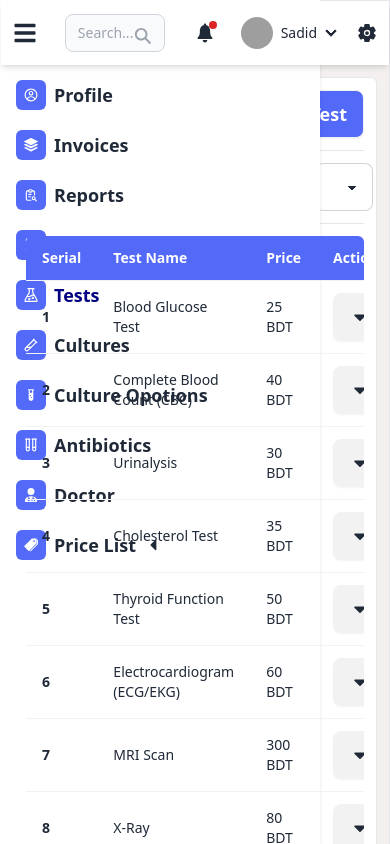
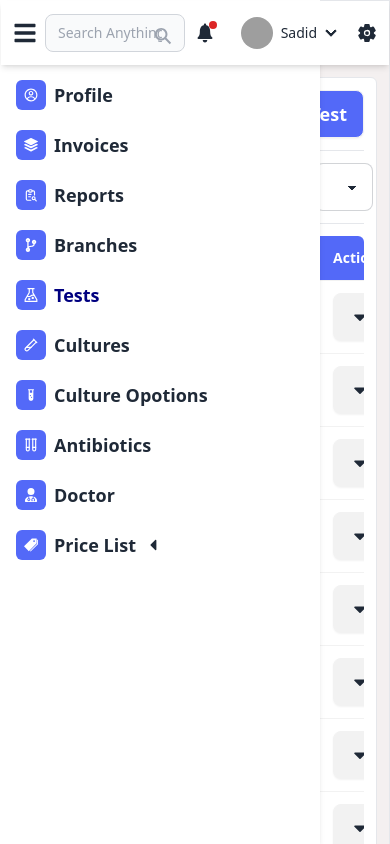
Before and after one commit to sadid56/-recruiter_internship_task, a React (Vite) app: page /dashboard/tests in a window 390 px wide. Shown: the top 844 px of the page. Built offline with nearby package versions, Linux system fonts and the light colour scheme; grey boxes are pictures that could not be loaded.

Commit message:
added a login page

```diff
--- a/package.json
+++ b/package.json
@@ -15,6 +15,7 @@
     "match-sorter": "^6.3.4",
     "react": "^18.2.0",
     "react-dom": "^18.2.0",
+    "react-hot-toast": "^2.4.1",
     "react-icons": "^5.1.0",
     "react-router-dom": "^6.23.0",
     "sort-by": "^1.2.0"
--- a/src/main.jsx
+++ b/src/main.jsx
@@ -3,9 +3,11 @@ import ReactDOM from 'react-dom/client'
 import './index.css'
 import { RouterProvider } from 'react-router-dom'
 import Router from './Routers/Router.jsx'
+import { Toaster } from 'react-hot-toast'
 
 ReactDOM.createRoot(document.getElementById('root')).render(
   <React.StrictMode>
+    <Toaster/>
    <RouterProvider router={Router}>
    </RouterProvider>
   </React.StrictMode>,
--- a/src/pages/Dashboard/DashboardLayout/DashboardLayout.jsx
+++ b/src/pages/Dashboard/DashboardLayout/DashboardLayout.jsx
@@ -26,7 +26,7 @@ const DashboardLayout = () => {
       // style={{boxShadow:"0px 0px 20px "}}
         onMouseEnter={handleMouseEnter}
         onMouseLeave={handleMouseLeave}
-        className={`bg-white shadow-md h-screen overflow-y-auto block fixed md:sticky top-0 ${
+        className={`bg-white z-50 shadow-md h-screen overflow-y-auto block fixed md:sticky top-0 ${
           isToggle || isHover
             ? "w-80 "
             : " w-fit hidden md:block  left-0 transition-all duration-300"
--- a/src/pages/Dashboard/Profile/Profile.jsx
+++ b/src/pages/Dashboard/Profile/Profile.jsx
@@ -11,9 +11,9 @@ const Profile = () => {
     { label: "DOB", value: "11-25-2003" },
   ];
   return (
-    <div className="mt-5 flex flex-col md:flex-row items-center justify-evenly mx-3 shadow-md p-5 rounded-md gap-5">
+    <div className="mt-5 flex flex-col md:flex-row items-center justify-evenly mx-3 shadow-md p-5 rounded-md gap-5 bg-white">
         {/* user profile image */}
-      <div className="profile-card relative">
+      <div className="profile-card relative ">
         <img
           className="object-cover w-full h-full"
           src="https://daisyui.com/images/stock/photo-1534528741775-53994a69daeb.jpg"
--- a/src/shared/Navber/Navber.jsx
+++ b/src/shared/Navber/Navber.jsx
@@ -1,12 +1,14 @@
 /* eslint-disable react/no-unknown-property */
 import { IoIosNotifications } from "react-icons/io";
 import { IoSearchSharp, IoSettings } from "react-icons/io5";
+import { CiLogout } from "react-icons/ci";
 import { Link } from "react-router-dom";
+import { MdOutlineDevicesOther } from "react-icons/md";
 const Navber = () => {
   return (
     <div className="navbar p-0  flex items-center justify-between">
       {/* search form */}
-      <div className="w-[100px] md:w-[300px] mx-auto">
+      <div className="w-full mx-2 max-w-[300px] md:mx-auto">
         <form className="w-full">
           <label
             for="default-search"
@@ -22,14 +24,14 @@ const Navber = () => {
               type="search"
               id="default-search"
               className="block w-full p-2 md:p-3 ps-3 text-sm text-gray-900 border border-gray-300 rounded-lg bg-gray-50 focus:ring-blue-500 focus:border-blue-500 outline-none"
-              placeholder="Search..."
+              placeholder="Search Anything..."
               required
             />
           </div>
         </form>
       </div>
 
-    {/* navber right side content */}
+      {/* navber right side content */}
       <div className="flex items-center gap-0 md:gap-6 mr-0 md:mr-5">
         <Link className="text-2xl relative">
           <IoIosNotifications />
@@ -46,12 +48,14 @@ const Navber = () => {
                 </div>
                 <span>Sadid</span>
               </summary>
-              <ul className="p-5 bg-base-100 rounded-t-none shadow-lg">
+
+              {/* drodown item */}
+              <ul className="p-5 w-48 bg-base-100 rounded-t-none shadow-lg">
                 <li>
-                  <a>Logout</a>
+                  <Link to={"/"}  className="btn text-xl"><CiLogout className="text-red-600"/> Logout</Link>
                 </li>
                 <li>
-                  <a>Link</a>
+                  <a  className="btn text-xl"><MdOutlineDevicesOther /> Others</a>
                 </li>
               </ul>
             </details>
--- a/src/shared/Sideber/Sideber.jsx
+++ b/src/shared/Sideber/Sideber.jsx
@@ -1,40 +1,22 @@
 /* eslint-disable react/prop-types */
 // Sideber.js
-import { Link, NavLink } from "react-router-dom";
 import { CgProfile } from "react-icons/cg";
 import { TbReportSearch } from "react-icons/tb";
 import logo from "../../assets/logo/logo-dark.png";
 import favIcon from "../../assets/logo/favicon.ico";
-import { FaBars, FaCaretDown, FaCaretLeft, FaCodeBranch } from "react-icons/fa";
+import { FaBars, FaCodeBranch } from "react-icons/fa";
 import { BsStack } from "react-icons/bs";
 import { GrTest } from "react-icons/gr";
 import { LuTestTube2, LuTestTubes } from "react-icons/lu";
 import { RiTestTubeFill } from "react-icons/ri";
-import { FaRegCircleDot, FaUserDoctor } from "react-icons/fa6";
-import { IoPricetagsSharp } from "react-icons/io5";
+import { FaUserDoctor } from "react-icons/fa6";
 import { useState } from "react";
 import "./sideber.css";
-
-const SidebarItem = ({ icon, text, isToggle, isHover, path }) => {
-  // list style controler
-  return (
-    <li className="hover:bg-gray-200 p-2 rounded-md w-full">
-      <NavLink to={path} className="flex items-center gap-2">
-        {icon({
-          className: `text-[30px] p-2 bg-primary text-white rounded-md ${
-            isToggle ? "block" : ""
-          }`,
-        })}
-        <span className={`${isToggle || isHover ? "block" : "hidden"}`}>
-          {text}
-        </span>
-      </NavLink>
-    </li>
-  );
-};
+import SidebarNavItem from "./SideberNavItem";
+import SidebarDropdown from "./SideberDropDown";
 
 const Sideber = ({ isToggle, isHover, setIsToggle }) => {
-  const [isTrue, setTrue] = useState(false);
+  const [isTrue, setIsTrue] = useState(false);
   return (
     <div className="p-2 z-50 overflow-y-scroll">
       {/* company name and bars */}
@@ -54,63 +36,63 @@ const Sideber = ({ isToggle, isHover, setIsToggle }) => {
       <ul
         id="nav"
         className="mt-10 flex flex-col items-start gap-1 text-[18px] font-semibold">
-        <SidebarItem
+        <SidebarNavItem
           path={"/dashboard/profile"}
           icon={CgProfile}
           text="Profile"
           isToggle={isToggle}
           isHover={isHover}
         />
-        <SidebarItem
+        <SidebarNavItem
           path={"/dashboard/invoices"}
           icon={BsStack}
           text="Invoices"
           isToggle={isToggle}
           isHover={isHover}
         />
-        <SidebarItem
+        <SidebarNavItem
           path={"/dashboard/reports"}
           icon={TbReportSearch}
           text="Reports"
           isToggle={isToggle}
           isHover={isHover}
         />
-        <SidebarItem
+        <SidebarNavItem
           path={"/dashboard/branches"}
           icon={FaCodeBranch}
           text="Branches"
           isToggle={isToggle}
           isHover={isHover}
         />
-        <SidebarItem
+        <SidebarNavItem
           path={"/dashboard/tests"}
           icon={GrTest}
           text="Tests"
           isToggle={isToggle}
           isHover={isHover}
         />
-        <SidebarItem
+        <SidebarNavItem
           path={"/dashboard/cultures"}
           icon={LuTestTube2}
           text="Cultures"
           isToggle={isToggle}
           isHover={isHover}
         />
-        <SidebarItem
+        <SidebarNavItem
           path={"/dashboard/culture-options"}
           icon={RiTestTubeFill}
           text="Culture Opotions"
           isToggle={isToggle}
           isHover={isHover}
         />
-        <SidebarItem
+        <SidebarNavItem
           path={"/dashboard/antibiotics"}
           icon={LuTestTubes}
           text="Antibiotics"
           isToggle={isToggle}
           isHover={isHover}
         />
-        <SidebarItem
+        <SidebarNavItem
           path={"/dashboard/doctor"}
           icon={FaUserDoctor}
           text="Doctor"
@@ -118,51 +100,13 @@ const Sideber = ({ isToggle, isHover, setIsToggle }) => {
           isHover={isHover}
         />
 
-        {/* drop down menu */}
-        <li
-          onClick={() => setTrue(!isTrue)}
-          className="hover:bg-gray-200 rounded-md p-2 w-full relative">
-          <button className="flex items-center gap-2">
-            <IoPricetagsSharp
-              className={`text-[30px] p-2 bg-primary text-white rounded-md ${
-                isToggle ? "block" : ""
-              }`}
-            />
-            <span className={`${isToggle || isHover ? "block" : "hidden"}`}>
-              Price List
-            </span>{" "}
-            <span className={`${isToggle || isHover ? "block" : "hidden"}`}>
-              {isTrue ? <FaCaretDown /> : <FaCaretLeft />}
-            </span>
-          </button>
-          <ul
-            className={`${
-              isTrue
-                ? "block absolute top-10 transition-all duration-500 bg-gray-100 w-full rounded-md space-y-1"
-                : "hidden"
-            }  `}>
-            <li>
-              <Link
-                to={"/dashboard/list-test"}
-                className="flex items-center gap-1 hover:bg-gray-300 p-2 rounded-md">
-                <FaRegCircleDot />{" "}
-                <span className={`${isToggle || isHover ? "block" : "hidden"}`}>
-                  Test
-                </span>
-              </Link>
-            </li>
-            <li>
-              <Link
-                to={"/dashboard/list-culture"}
-                className="flex items-center gap-1 hover:bg-gray-300 p-2 rounded-md">
-                <FaRegCircleDot />{" "}
-                <span className={`${isToggle || isHover ? "block" : "hidden"}`}>
-                  Culture
-                </span>
-              </Link>
-            </li>
-          </ul>
-        </li>
+        {/* list drop down menu */}
+        <SidebarDropdown
+          isTrue={isTrue}
+          setIsTrue={setIsTrue}
+          isToggle={isToggle}
+          isHover={isHover}
+        />
       </ul>
     </div>
   );
--- /dev/null
+++ b/src/shared/Sideber/SideberDropDown.jsx
@@ -0,0 +1,61 @@
+/* eslint-disable react/prop-types */
+import { FaCaretDown, FaCaretLeft } from "react-icons/fa";
+import { FaRegCircleDot } from "react-icons/fa6";
+import { IoPricetagsSharp } from "react-icons/io5";
+import { Link } from "react-router-dom";
+
+// sideber dropdown controller
+const SidebarDropdown = ({ isTrue, setIsTrue, isToggle, isHover }) => {
+  return (
+    <li
+      onClick={() => setIsTrue(!isTrue)}
+      className="hover:bg-gray-200 rounded-md p-2 w-full relative"
+    >
+      <button className="flex items-center gap-2">
+        <IoPricetagsSharp
+          className={`text-[30px] p-2 bg-primary text-white rounded-md ${
+            isToggle ? "block" : ""
+          }`}
+        />
+        <span className={`${isToggle || isHover ? "block" : "hidden"}`}>
+          Price List
+        </span>{" "}
+        <span className={`${isToggle || isHover ? "block" : "hidden"}`}>
+          {isTrue ? <FaCaretDown /> : <FaCaretLeft />}
+        </span>
+      </button>
+      <ul
+        className={`${
+          isTrue
+            ? "block absolute top-10 transition-all duration-500 bg-gray-100 w-full rounded-md space-y-1"
+            : "hidden"
+        }  `}
+      >
+        <li>
+          <Link
+            to={"/dashboard/list-test"}
+            className="flex items-center gap-1 hover:bg-gray-300 p-2 rounded-md"
+          >
+            <FaRegCircleDot />{" "}
+            <span className={`${isToggle || isHover ? "block" : "hidden"}`}>
+              Test
+            </span>
+          </Link>
+        </li>
+        <li>
+          <Link
+            to={"/dashboard/list-culture"}
+            className="flex items-center gap-1 hover:bg-gray-300 p-2 rounded-md"
+          >
+            <FaRegCircleDot />{" "}
+            <span className={`${isToggle || isHover ? "block" : "hidden"}`}>
+              Culture
+            </span>
+          </Link>
+        </li>
+      </ul>
+    </li>
+  );
+};
+
+export default SidebarDropdown;
--- /dev/null
+++ b/src/shared/Sideber/SideberNavItem.jsx
@@ -0,0 +1,23 @@
+/* eslint-disable react/prop-types */
+import { NavLink } from "react-router-dom";
+
+const SidebarNavItem = ({ path, icon: Icon, text, isToggle, isHover }) => {
+
+  // sideber navitem controller
+  return (
+    <li className="hover:bg-gray-200 p-2 rounded-md w-full z-50">
+      <NavLink to={path} className="flex items-center gap-2">
+        <Icon
+          className={`text-[30px] p-2 bg-primary text-white rounded-md ${
+            isToggle ? "block" : ""
+          }`}
+        />
+        <span className={`${isToggle || isHover ? "block" : "hidden"}`}>
+          {text}
+        </span>
+      </NavLink>
+    </li>
+  );
+};
+
+export default SidebarNavItem;
```
Also changed, not shown: src/Components/Input/Input.jsx (+6 -1 lines), src/pages/LoginPage/LoginPage.jsx (+76 -5 lines), 2 other files (tests, documents, lock files or other folders).
